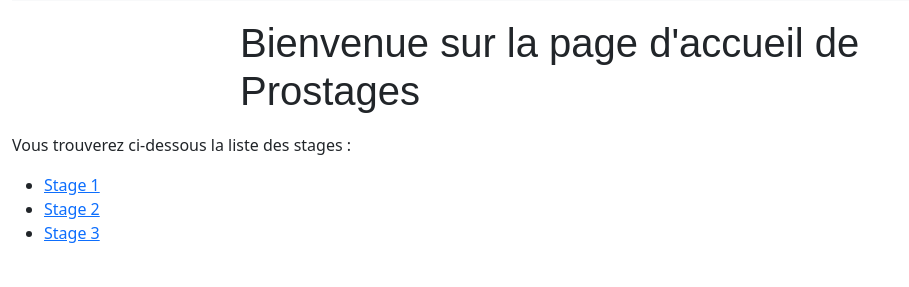
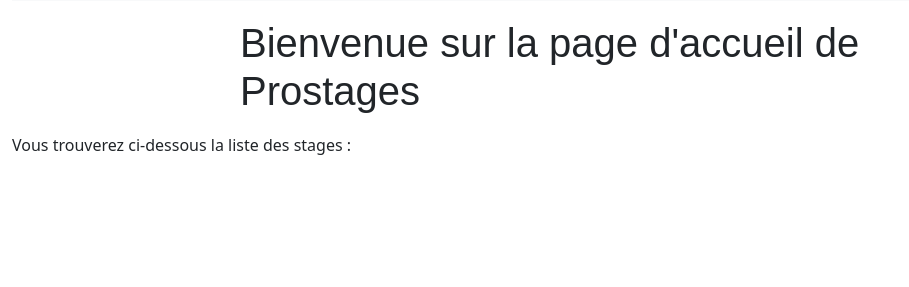
Before and after one commit to SwannBourgeois/prostage, a Symfony app: template templates/metier/index.html.twig in a window 1280 px wide. Shown: the part 355-642 px from the top of the page, without its empty margins (0-909 px from the left). Run offline with Twig, Linux system fonts and the light colour scheme; the template is opened without the code that fills it, so the values that code supplies are empty; some libraries are stand-ins or nearby versions.

Commit message:
Ecriture du code du contrôleur pour récupérer les stages en BD

```diff
--- a/templates/metier/index.html.twig
+++ b/templates/metier/index.html.twig
@@ -17,16 +17,4 @@
 Vous trouverez ci-dessous la liste des stages :
 </p>
 
-
-<ul>
-    <li>
-        <a href="{{path('metier_stages', {id:1})}}" >Stage 1</a>
-    </li>
-    <li>
-        <a href="{{path('metier_stages', {id:2})}}" >Stage 2</a>
-    </li>
-    <li>
-        <a href="{{path('metier_stages', {id:3})}}" >Stage 3</a>
-    </li>
-</ul>
 {% endblock %}
```
Also changed, not shown: src/Controller/MetierController.php (+9 -3 lines).
